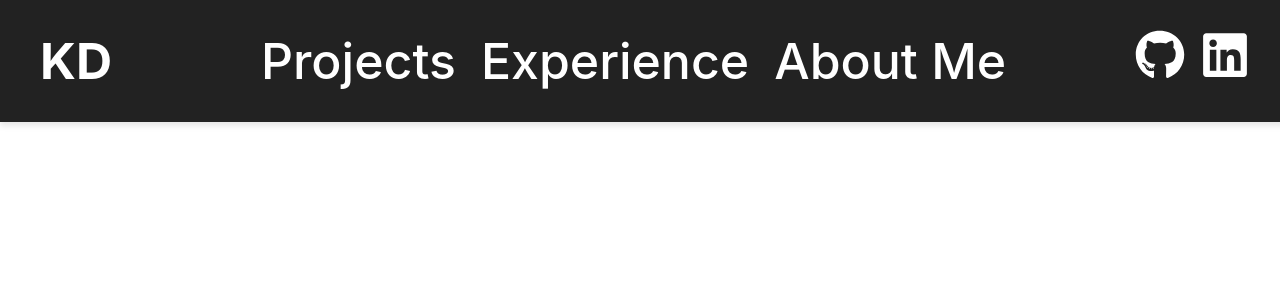
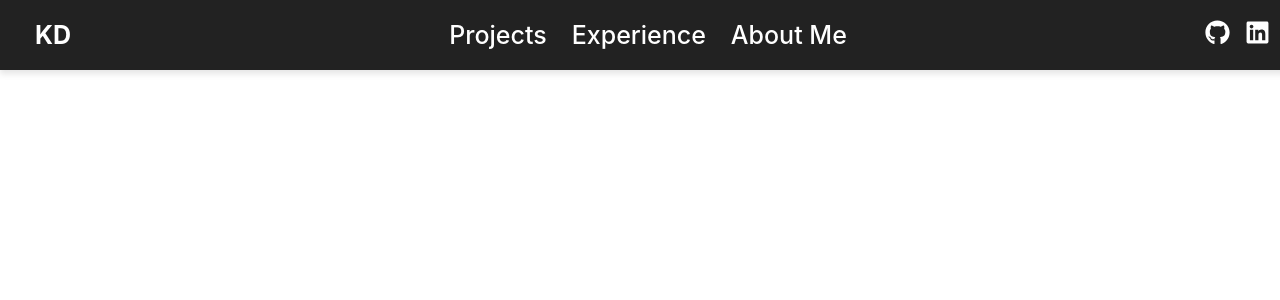
Before and after one commit to dkevin5542/personal_site, a React (Create React App) app: page / in a window 1280 px wide. Shown: the top 300 px of the page. Built offline with nearby package versions, Linux system fonts and the light colour scheme.

Commit message:
reabjusted nav-bar size

```diff
--- a/src/components/nav-bar/styles.css
+++ b/src/components/nav-bar/styles.css
@@ -2,9 +2,10 @@
 .navbar {
     background: #222;
     color: white;
-    padding: 15px 20px;
+    padding: 15px 15px;
     position: fixed;
     width: 100%;
+    height: 5%;
     top: 0;
     left: 0;
     display: flex;
@@ -16,7 +17,7 @@
 
   /* Logo */
   .logo {
-    font-size: 50px;  /* Made the logo larger */
+    font-size: 25px;  /* Made the logo larger */
     font-weight: bold;
     text-decoration: none;
     color: white;
@@ -37,7 +38,7 @@
   .nav-links a {
     text-decoration: none;
     color: white;
-    font-size: 50px; /* Made the text larger */
+    font-size: 25px;
     font-weight: 500;
     transition: 0.3s;
   }
@@ -50,12 +51,12 @@
   .social-icons {
     display: flex;
     gap: 15px;
-    margin-right: 50px;
+    margin-right: 25px;
   }
 
   .social-icons a {
     color: white;
-    font-size: 50px; /* Increased icon size */
+    font-size: 25px;
     transition: 0.3s;
   }
 
```
